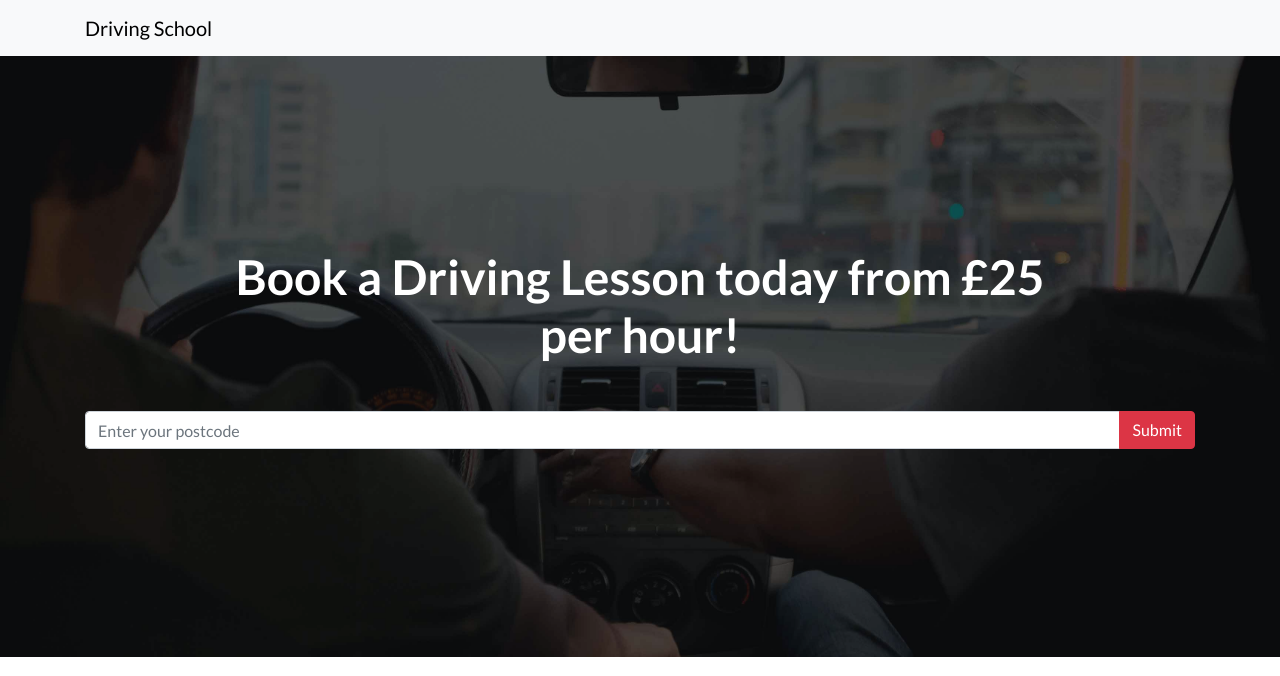
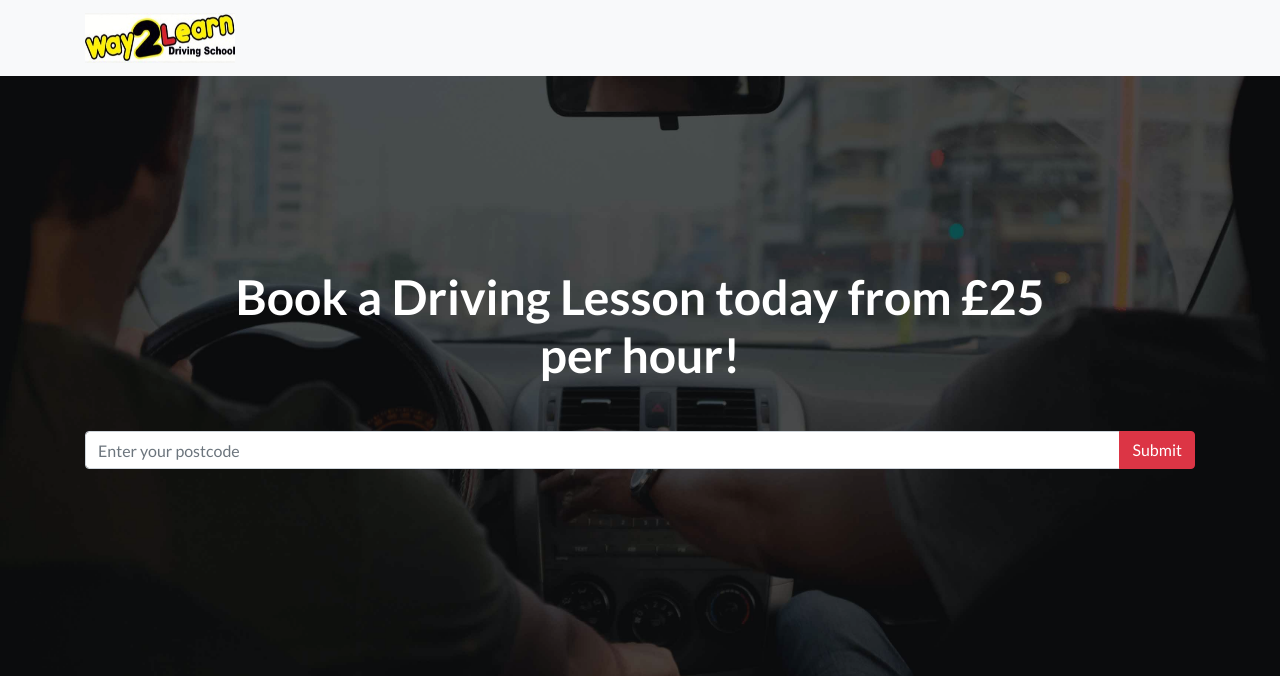
Before and after one commit to yonisM/drivingschool, a Flask app: page / in a window 1280 px wide. Shown: the top 676 px of the page. Run offline with Flask 2, Linux system fonts and the light colour scheme; some libraries are stand-ins or nearby versions.

Commit message:
Added in the logo

```diff
--- a/templates/index.html
+++ b/templates/index.html
@@ -28,7 +28,7 @@
   <!-- Navigation -->
   <nav class="navbar navbar-light bg-light static-top">
     <div class="container">
-      <a class="navbar-brand" style = "color:black" href="#">Driving School</a>
+      <a class="navbar-brand" style = "color:black" href="#"><img src="{{ url_for('static',filename='img/logo.jpeg') }}" width="150" height="50"></a>
     </div>
   </nav>
 
```
Also changed, not shown: static/img/logo.jpeg (added).
